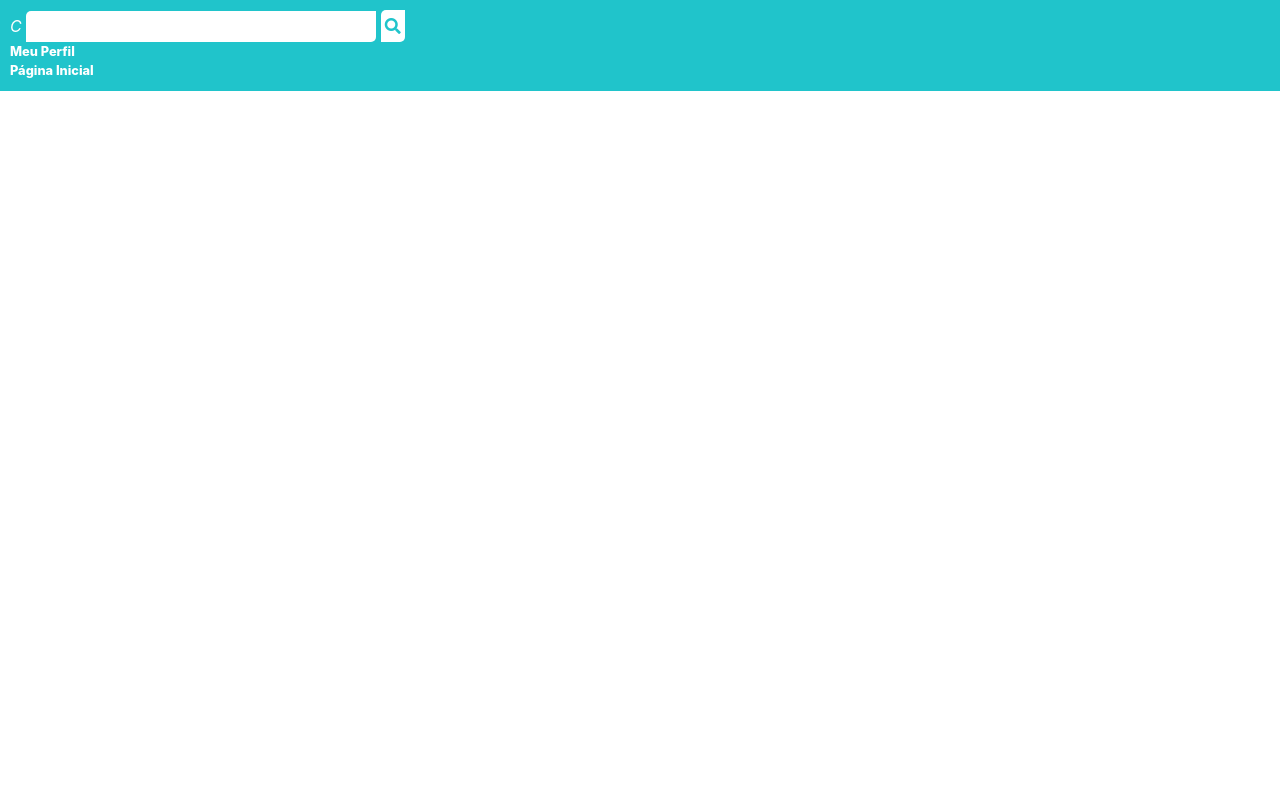
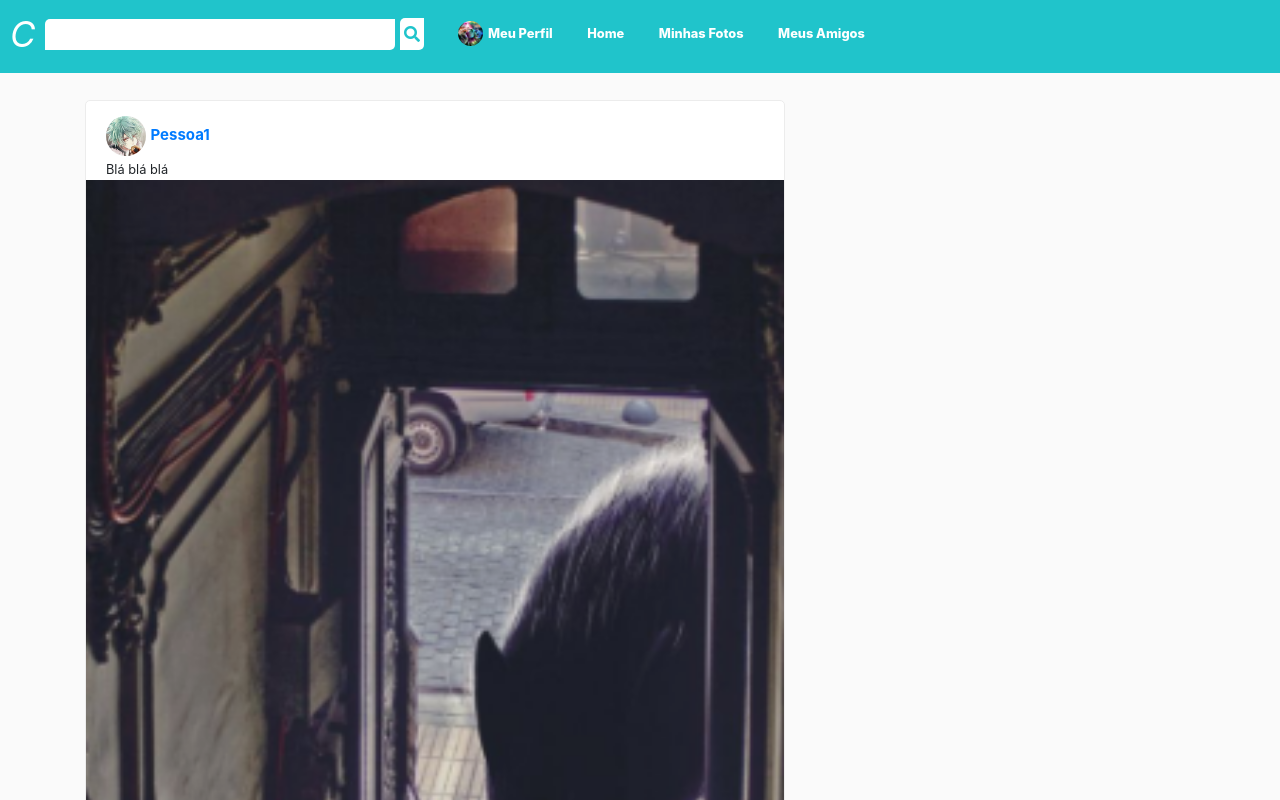
Before and after one commit to N1ck-S2/Minha-Rede-Social, a plain HTML site: page aula1106/index.html in a window 1280 px wide. Shown: the top 800 px of the page. Drawn offline with Linux system fonts and the light colour scheme.

Commit message:
HJVshvwduvw

```diff
--- a/aula1106/index.html
+++ b/aula1106/index.html
@@ -16,30 +16,56 @@
 
   </head>
 
-  <body>
+  <body style="background-color: #fafafa;">
     <div class="navbarPagsRedeSocial">
+      <div class="logoPagsRedeSocial">
+        <i>C</i>
+      </div>
       <div class="pesquisaPagsRedeSocial">
         <form class="formPagsRedeSocial">
-          <i class="logoPesquisaPagsRedeSocial">C</i>
           <input type="text" class="inputPesquisaPagsRedeSocial">
           <button type="button" class="buttonPesquisaPagsRedeSocial"><i class="fas fa-search"></i></button>
         </form>
       </div>
       <div class="linksPagsRedeSocial">
-        <div>
+        <div class="divLinkPagsRedeSocial">
+          <img src="images/img-perfil.jpg" alt="Nicole" class="imgLinkPerfil">
           <a href="meuPerfio.html"><small class="maisUmLinkPagsRedeSocial">Meu Perfil</small></a>
         </div>
-        <div>
-          <a href="index.html"><small class="maisUmLinkPagsRedeSocial">Página Inicial</small></a>
+        <div class="divLinkPagsRedeSocial">
+          <a href="index.html"><small class="maisUmLinkPagsRedeSocial">Home</small></a>
         </div>
-        <div>
+        <div class="divLinkPagsRedeSocial">
+          <a href="fotos.html"><small class="maisUmLinkPagsRedeSocial">Minhas Fotos</small></a>
+        </div>
+        <div class="divLinkPagsRedeSocial">
+          <a href="amigos.html"><small class="maisUmLinkPagsRedeSocial">Meus Amigos</small></a>
+        </div>
+        <div class="divLinkPagsRedeSocial">
           <a href="#"></a>
         </div>
-        <div>
-          <a href="#"></a>
-        </div>
-        <div>
-          <a href="#"></a>
+      </div>
+    </div>
+
+    <div class="container">
+      <div class="row">
+        <div class="col-lg-12">
+          <div class="post">
+            <div class="pessoa-post">
+              <img src="images/person1-home.png" alt="Pessoa1" class="img-person-post">
+              <a href="#"><small class="person-post"><b>Pessoa1</b></small></a>
+            </div>
+            <div class="descricao">
+              <small>Blá blá blá</small>
+            </div>
+            <div class="img-post">
+              <img src="images/post1-home.png" alt="Foto" class="post-home">
+            </div>
+            <div class="reacoes-post">
+              <a href="#"><i class="far fa-thumbs-up"></i></a>
+              <a href="#"><i class="far fa-thumbs-down"></i></a>
+            </div>
+          </div>
         </div>
       </div>
     </div>
--- a/aula1106/style.css
+++ b/aula1106/style.css
@@ -124,16 +124,11 @@
 
 /* CARD NICK */
 
-svg {
-    position: relative;
-    top: auto;
-    left: auto;
-}
-
 .card-nick {
     background-color: #fff;
     text-align: center;
     margin-top: 187px;
+    margin-bottom: 50px;
     width: 455px;
     transition: transform .05s ease,padding .5s ease;
     padding: 50px 12px 15px;
@@ -183,11 +178,38 @@ svg {
 
 /* FECHAMENTO CARD NICK */
 
+/* FOOTER PAG LOGO */
+
+.footerPagLogo {
+    position: absolute;
+    background: linear-gradient(transparent,rgba(0,0,0,.2));
+    width: 100%;
+    z-index: 11;
+    padding: 5px 10px;
+    box-sizing: border-box;
+    text-align: center;
+    color: #3f4652;
+    line-height: 1.4;
+    font-family: Open Sans,Helvetica Neue,Helvetica,Arial,sans-serif;
+    font-size: 90%;
+    content: '';
+    display: block;
+    clear: both;
+}
+
+#idiomaFooterPagLogo {
+    color: #fff;
+}
+
+/* FECHAMENTO FOOTER PAG LOGO */
+
 /* FECHAMENTO CSS PARA A PÁGINA DE LOGO */
 
 
 
 /* CSS PARA A PÁGINAS DA REDE SOCIAL */
+
+/* NAVBAR DAS PÁGINAS DA REDE SOCIAL */
 
 .navbarPagsRedeSocial {
     position: absolute;
@@ -196,16 +218,45 @@ svg {
     box-sizing: border-box;
     padding: 10px;
     background-color: #20C4CB;
+    display: inline;
+}
+
+.logoPagsRedeSocial {
+    display: inline;
+    color: #fff;
+    font-size: 35px;
+    position: relative;
+    top: -2px;
+}
+
+.pesquisaPagsRedeSocial {
+    display: inline-block;
+    position: relative;
+    top: -9px;
 }
 
 .linksPagsRedeSocial {
+    display: inline;
+    position: relative;
+    top: -11px;
+}
+
+.divLinkPagsRedeSocial {
+    display: inline-block;
+    margin-left: 30px;
+}
+
+.imgLinkPerfil {
+    width: 25px;
+    height: 25px;
+    border-radius: 50px;
     display: inline-block;
 }
 
 .maisUmLinkPagsRedeSocial {
     color: #fff;
     font-weight: 800;
-    display: block;
+    display: inline;
 }
 
 .logoPesquisaPagsRedeSocial {
@@ -232,9 +283,57 @@ svg {
     border-radius: 5px 0px;
 }
 
+/* FECHAMENTO NAVBAR DAS PÁGINAS DA REDE SOCIAL */
+
+.post {
+    background-color: #fff;
+    margin-top: 100px;
+    width: 700px;
+    border: 1px solid #ececec;
+    border-radius: 5px;
+}
+
+.pessoa-post {
+    padding-left: 20px;
+    padding-top: 15px;
+}
+
+.descricao {
+    padding-left: 20px;
+}
+
+.reacoes-post {
+    text-align: center;
+}
+
+.img-person-post {
+    width: 40px;
+    height: 40px;
+    border-radius: 50px;
+}
+
+.person-post {
+    font-size: 15px;
+}
+
+.post-home {
+    width: 100%;
+}
+
+/* CSS DA HOME */
 
 
 
 
 
+
+
+
+
+
+
+
+
+/* FECHAMENTO CSS DA HOME */
+
 /* FECHAMENTO CSS PARA A PÁGINAS DA REDE SOCIAL */
```
Also changed, not shown: aula1106/paginaLogo.html (+3 -15 lines), aula1106/images/img-perfil.jpg (added), aula1106/images/person1-home.png (added), aula1106/images/post1-home.png (added).
